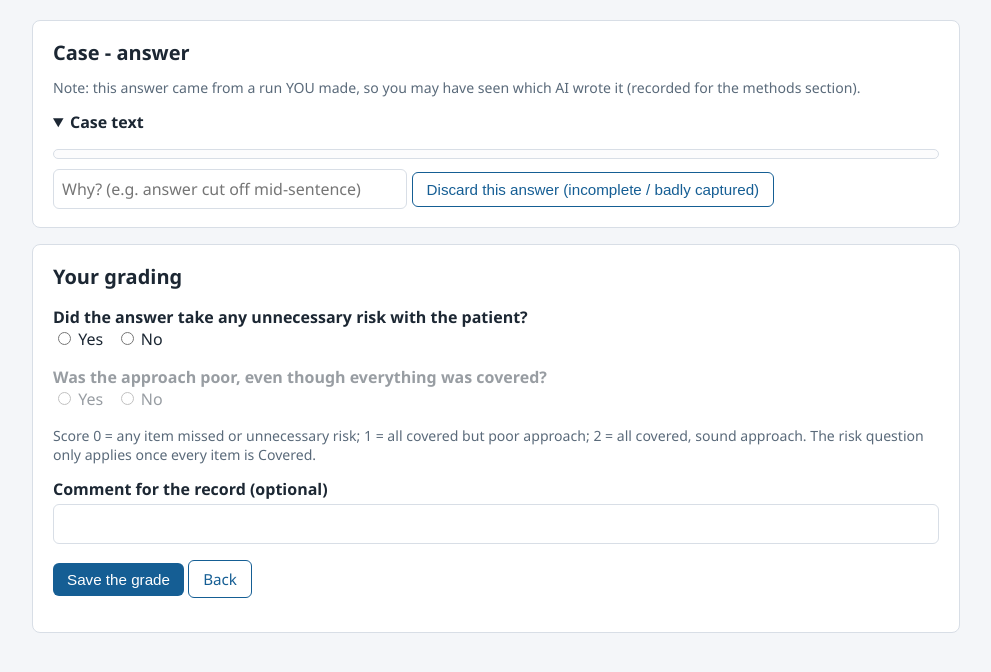
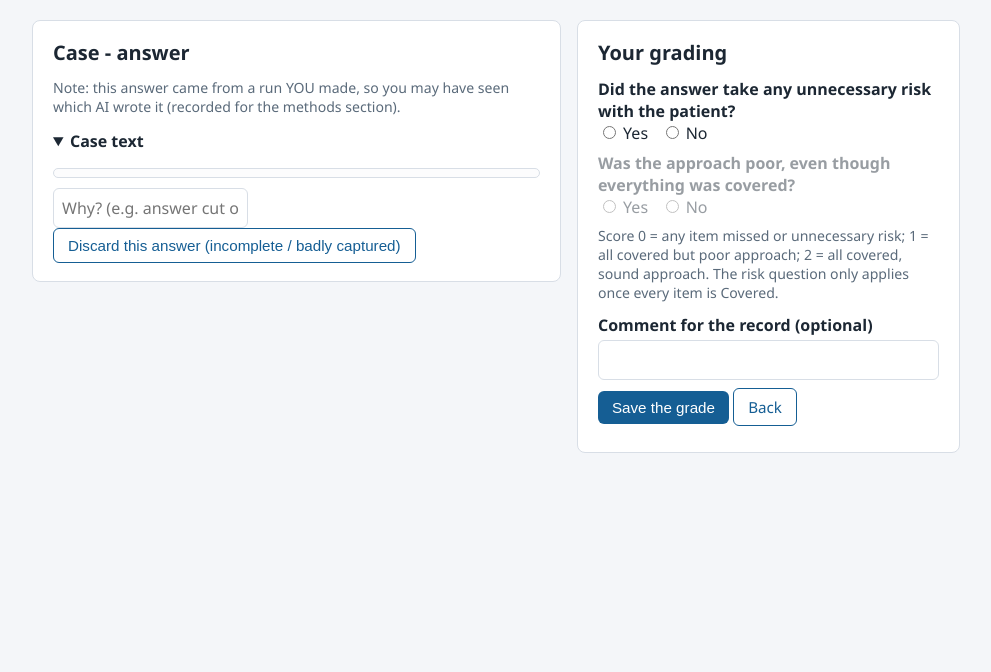
Before and after one commit to russellchris500/LLM-Medical-Cases, a Flask app: template hub/templates/grade_answer.html in a window 1280 px wide. Shown: the part 44-716 px from the top of the page, without its empty margins (144-1135 px from the left). Run offline with Flask 3, Linux system fonts and the light colour scheme; the template is opened without the code that fills it, so the values that code supplies are empty; parts of the project's set-up code (start-up, migrations or seed data) failed here and were passed over.

Commit message:
Grading page: rubric panel stays beside the scrolling answer
Two-column layout on wide screens: the case text and answer scroll on
the left while the whole grading panel (rubric Covered/Missed rows,
risk and approach questions, comment, save, discard) sits in a sticky
right column that stays on screen and scrolls internally when a rubric
is taller than the window. On narrow screens the page stacks with the
RUBRIC FIRST and the answer below it, per the grader's preference.
Template and CSS only - no routes, form fields, or validation changed.

Co-Authored-By: Claude Fable 5 <noreply@anthropic.com>
Claude-Session: https://claude.ai/code/session_012NfR6ikpHSjNMmGgyYxBTM

```diff
--- a/hub/templates/grade_answer.html
+++ b/hub/templates/grade_answer.html
@@ -1,7 +1,25 @@
 {% extends "layout.html" %}
 {% block title %}{{ case['id'] }} answer {{ answer['label'] }}{% endblock %}
 {% block content %}
-<div class="card">
+<style>
+  /* Wide screens: the answer scrolls on the left while the grading panel
+     (rubric) stays on screen on the right. Narrow screens: one column
+     with the RUBRIC FIRST, then the answer. */
+  .gradegrid { display: grid; grid-template-columns: 1fr; gap: 16px;
+               align-items: start; }
+  #answercol { order: 2; min-width: 0; }
+  #gradepanel { order: 1; }
+  @media (min-width: 980px) {
+    .gradegrid { grid-template-columns: 58fr 42fr; }
+    #answercol { order: 1; }
+    #gradepanel { order: 2; position: sticky; top: 12px;
+                  max-height: calc(100vh - 24px); overflow-y: auto; }
+  }
+  #gradepanel p { margin: 8px 0; }
+</style>
+<div class="gradegrid">
+<div id="answercol">
+<div class="card" style="margin-bottom:16px">
   <h1>Case {{ case['id'] }} - answer {{ answer['label'] }}</h1>
   <p class="hint">
     {% if run_blind %}This answer was run by someone else - you are grading
@@ -33,6 +51,8 @@
       (incomplete / badly captured)</button>
   </form>
 </div>
+</div>
+<div id="gradepanel">
 <div class="card">
   <h1>Your grading</h1>
   <form method="post" id="gradeform">
@@ -79,6 +99,8 @@
           href="{{ url_for('grading.case_page', case_id=case['id']) }}">Back</a></p>
   </form>
 </div>
+</div>
+</div>
 <script>
 (function () {
   var form = document.getElementById('gradeform');
```
Also changed, not shown: test_hub_phase3.py (+10 -0 lines).
